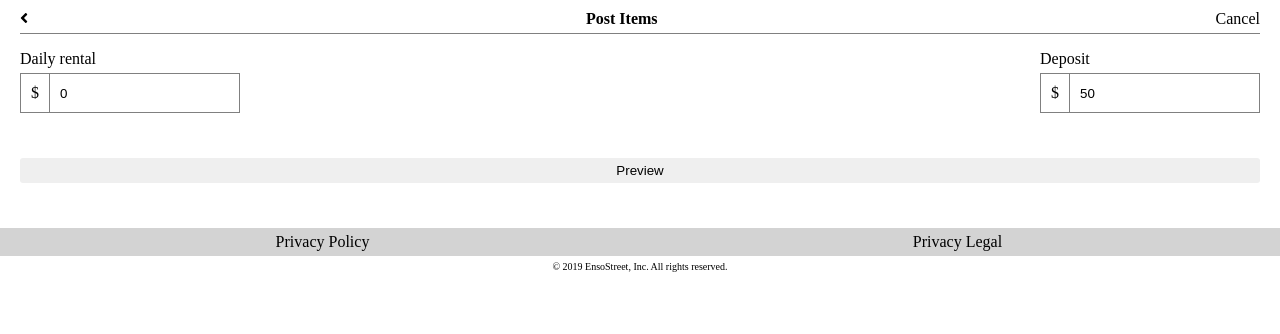
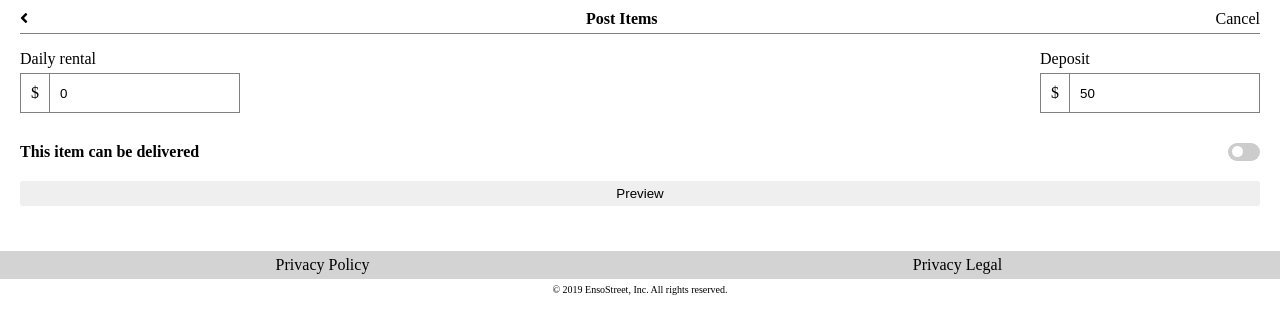
Before and after one commit to liquidMocha/enso-street, a React app: page /post-item/price-and-delivery in a window 1280 px wide. Shown: the top 334 px of the page. Built offline with nearby package versions, Linux system fonts and the light colour scheme.

Commit message:
Add item-can-be-delivered slider toggle
[#169415153] (https://www.pivotaltracker.com/story/show/169415153)

```diff
--- a/src/components/postItem/PriceAndDelivery.js
+++ b/src/components/postItem/PriceAndDelivery.js
@@ -10,6 +10,7 @@ import {
 import "../../styles/Input.scss";
 import "../../styles/PriceAndDelivery.scss";
 import DollarInput from "../shared/DollarInput";
+import Toggle from "./Toggle";
 
 const PriceAndDelivery = (props) => {
     const handleDailyRentalChange = (event) => {
@@ -39,6 +40,11 @@ const PriceAndDelivery = (props) => {
                     />
                 </div>
             </div>
+            <div id='price-and-delivery-can-be-delivered-section'>
+                <span className='bold'>This item can be delivered</span>
+                <Toggle value={props.canBeDelivered}
+                        onChange={props.updatePostedItemCanBeDelivered}/>
+            </div>
             <Link to='/post-item/preview'>
                 <button id='preview-button' className='home-page-button'>
                     Preview
@@ -51,7 +57,8 @@ const PriceAndDelivery = (props) => {
 const mapStateToProps = (state) => {
     return {
         dailyPrice: state.postedItem.rentalDailyPrice,
-        deposit: state.postedItem.deposit
+        deposit: state.postedItem.deposit,
+        canBeDelivered: state.postedItem.canBeDelivered
     }
 };
 
--- /dev/null
+++ b/src/components/postItem/Toggle.js
@@ -0,0 +1,13 @@
+import React from "react";
+import "../../styles/Toggle.scss";
+
+const Toggle = (props) => {
+    return (
+        <label className="switch">
+            <input type="checkbox" checked={props.value} onClick={props.onChange}/>
+            <span className="slider round"/>
+        </label>
+    )
+};
+
+export default Toggle
--- a/src/redux/postItemActions.js
+++ b/src/redux/postItemActions.js
@@ -47,7 +47,6 @@ export const updatePostedItemDescription = description => ({
 });
 
 
-export const updatePostedItemCanBeDelivered = canBeDelivered => ({
-    type: UPDATE_POSTED_ITEM_CAN_BE_DELIVERED,
-    payload: canBeDelivered
+export const updatePostedItemCanBeDelivered = () => ({
+    type: UPDATE_POSTED_ITEM_CAN_BE_DELIVERED
 });
--- a/src/redux/reducers/postedItem.js
+++ b/src/redux/reducers/postedItem.js
@@ -62,7 +62,7 @@ export default (state = initialState, action) => {
         }
         case UPDATE_POSTED_ITEM_CAN_BE_DELIVERED: {
             return Object.assign({}, state, {
-                ...state, canBeDelivered: action.payload
+                ...state, canBeDelivered: !state.canBeDelivered
             })
         }
         default: {
--- a/src/styles/PriceAndDelivery.scss
+++ b/src/styles/PriceAndDelivery.scss
@@ -5,3 +5,8 @@
     max-width: 40%;
   }
 }
+
+#price-and-delivery-can-be-delivered-section {
+  display: flex;
+  justify-content: space-between;
+}
--- /dev/null
+++ b/src/styles/Toggle.scss
@@ -0,0 +1,59 @@
+.switch {
+  position: relative;
+  display: inline-block;
+  width: 32px;
+  height: 18px;
+}
+
+.switch input {
+  opacity: 0;
+  width: 0;
+  height: 0;
+}
+
+.slider {
+  position: absolute;
+  cursor: pointer;
+  top: 0;
+  left: 0;
+  right: 0;
+  bottom: 0;
+  background-color: #ccc;
+  -webkit-transition: .4s;
+  transition: .4s;
+}
+
+.slider:before {
+  position: absolute;
+  content: "";
+  height: 11px;
+  width: 11px;
+  left: 4px;
+  bottom: 4px;
+  background-color: white;
+  -webkit-transition: .4s;
+  transition: .4s;
+}
+
+input:checked + .slider {
+  background-color: #2196F3;
+}
+
+input:focus + .slider {
+  box-shadow: 0 0 1px #2196F3;
+}
+
+input:checked + .slider:before {
+  -webkit-transform: translateX(14px);
+  -ms-transform: translateX(14px);
+  transform: translateX(14px);
+}
+
+/* Rounded sliders */
+.slider.round {
+  border-radius: 34px;
+}
+
+.slider.round:before {
+  border-radius: 50%;
+}
```
